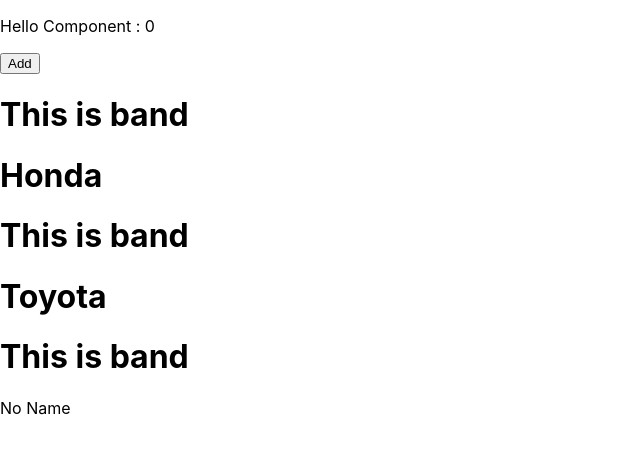
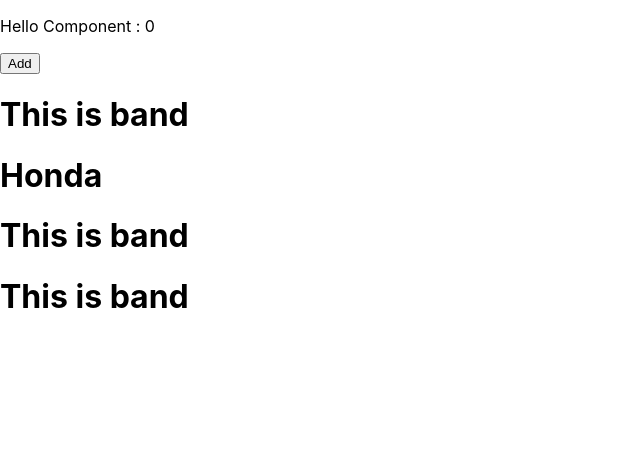
Before and after one commit to supawit60/eiei, a React (Create React App) app: page / in a window 1280 px wide. Shown: the top 454 px of the page, without its empty margins (0-640 px from the left). Built offline with nearby package versions, Linux system fonts and the light colour scheme.

Commit message:
Add inline logical

```diff
--- a/src/index.js
+++ b/src/index.js
@@ -37,19 +37,19 @@
 
 function Car(props) {
   const isHonda = props.isHonda;
-  const isToyota = props.isToyota;
+  // const isToyota = props.isToyota;
   let car;
 
   if (isHonda) {
     car = <h1>Honda</h1>;
   }
-  if (isToyota) {
-    car = <h1>Toyota</h1>;
-  }
+  // if (isToyota) {
+  //   car = <h1>Toyota</h1>;
+  // }
   return (
     <div>
       <h1>This is band</h1>
-      {car ? car : <span>No Name</span>}
+      {car && <h1>Honda</h1>}
     </div>
   );
 }
```
